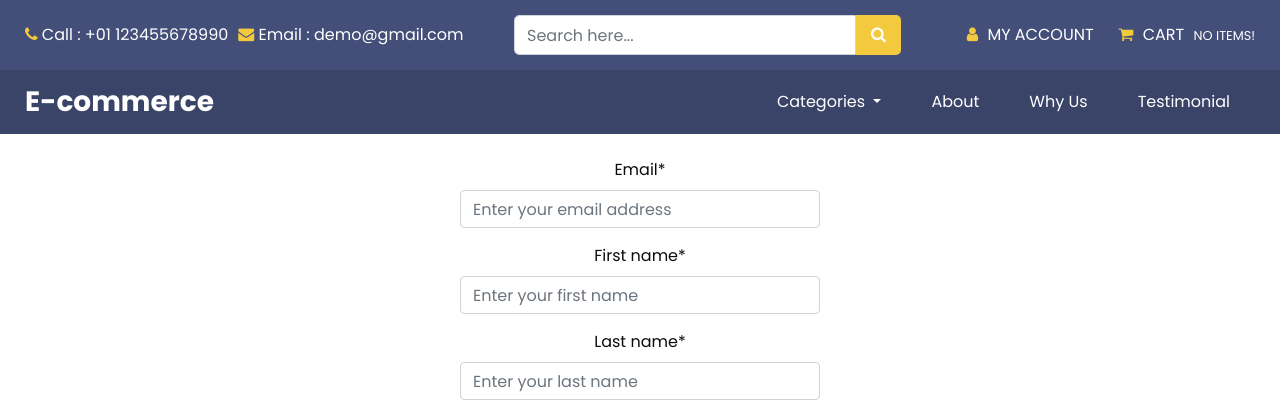
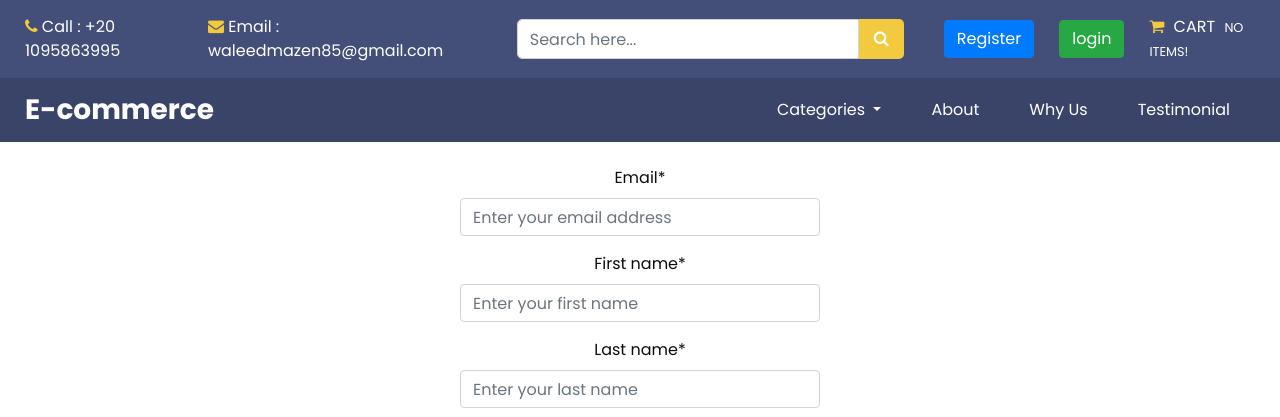
Before and after one commit to MazenShalaby/E-Commerce, a Django app: page /accounts/register/ in a window 1280 px wide. Shown: the top 417 px of the page. Run offline with Django 5.2, Linux system fonts and the light colour scheme; data that the repository does not hold is empty; some libraries are stand-ins or nearby versions.

Commit message:
refactor(templates): refactor navbar template

```diff
--- a/templates/parts/navbar.html
+++ b/templates/parts/navbar.html
@@ -8,11 +8,11 @@
                 <div class="contact_nav">
                     <a href="#">
                         <i class="fa fa-phone"></i>
-                        <span>Call : +01 123455678990</span>
+                        <span>Call : +20 1095863995</span>
                     </a>
                     <a href="#">
                         <i class="fa fa-envelope"></i>
-                        <span>Email : demo@gmail.com</span>
+                        <span>Email : waleedmazen85@gmail.com</span>
                     </a>
                 </div>
 
@@ -25,10 +25,18 @@
                 </form>
 
                 <div class="user_option_box">
-                    <a href="{% url 'register' %}" class="account-link">
-                        <i class="fa fa-user"></i>
-                        <span>My Account</span>
-                    </a>
+                    {% if request.user.is_authenticated %}
+                        <a href="{% url 'logout' %}" >
+                                <button type="submit" class="btn btn-danger">Logout</button>
+                        </a>
+                    {% else %}
+                        <a href="{% url 'register' %}">
+                            <button type="submit" class="btn btn-primary">Register</button>
+                        </a>
+                        <a href="{% url 'login' %}">
+                            <button type="submit" class="btn btn-success">login</button>
+                        </a>
+                    {% endif %}
                     <a href="{% url 'cart-detail' %}" class="cart-link">
                         <i class="fa fa-shopping-cart"></i>
                         <span>Cart
```
